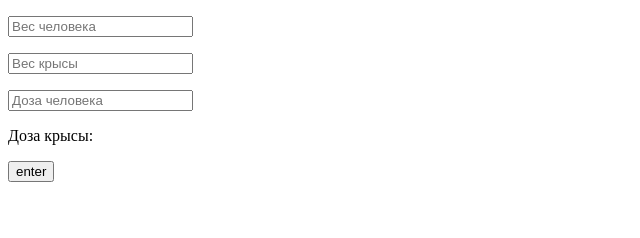
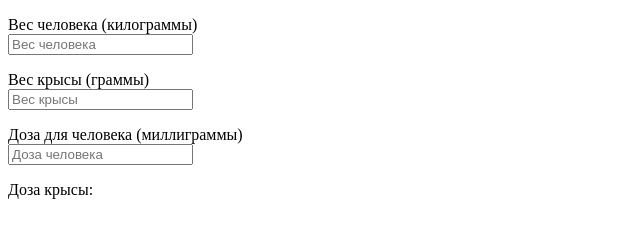
Before and after one commit to ananasjk/cris_calculus, a plain HTML site: page index.html in a window 1280 px wide. Shown: the whole page, without its empty margins (0-640 px from the left). Drawn offline with Linux system fonts and the light colour scheme.

Commit message:
Update index.html

```diff
--- a/index.html
+++ b/index.html
@@ -2,23 +2,24 @@
 <meta name="viewport" content="width=device-width, initial-scale=1, maximum-scale=3" />
 <body>
 <p>
+    Вес человека (килограммы) <br>
     <input type="number" id="ves_ch" placeholder="Вес человека">
 </p>
 <p>
+    Вес крысы (граммы) <br>
     <input type="number" id="ves_c" placeholder="Вес крысы">
 </p>
 <p>
+    Доза для человека (миллиграммы)<br>
     <input type="number" id="doza" placeholder="Доза человека">
 </p>
 <p id="1">
     Доза крысы:
 </p>
-<p>
-    <input id="button" type="submit" name="button" onclick="calculate();" value="enter"/>
-</p>
 
 <script>
     const str = "Доза крысы: "
+    document.addEventListener("keyup", calculate);
     function calculate() {
         var ves_ch = document.getElementById("ves_ch").value;
         var ves_c = document.getElementById("ves_c").value;
```
